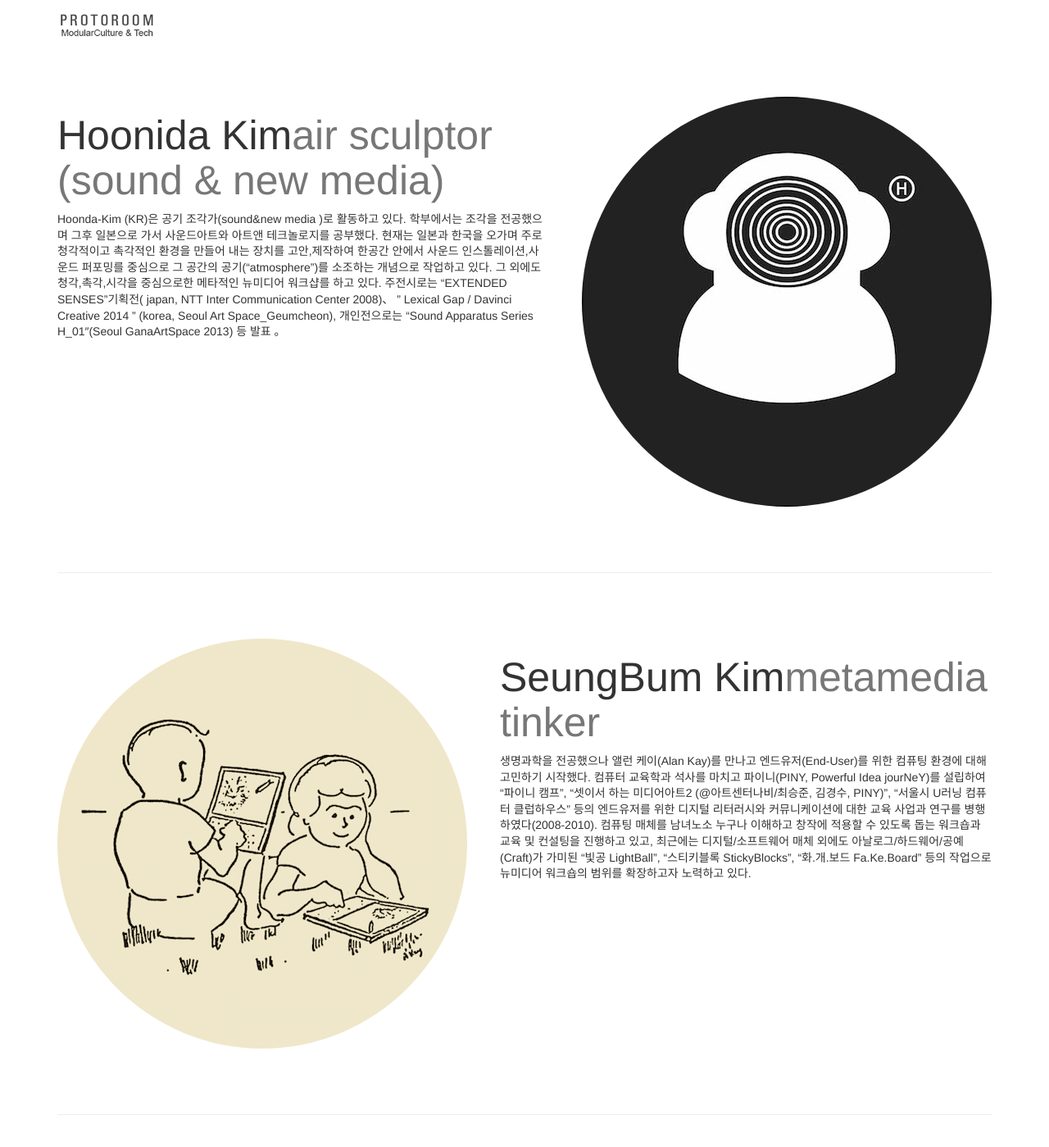
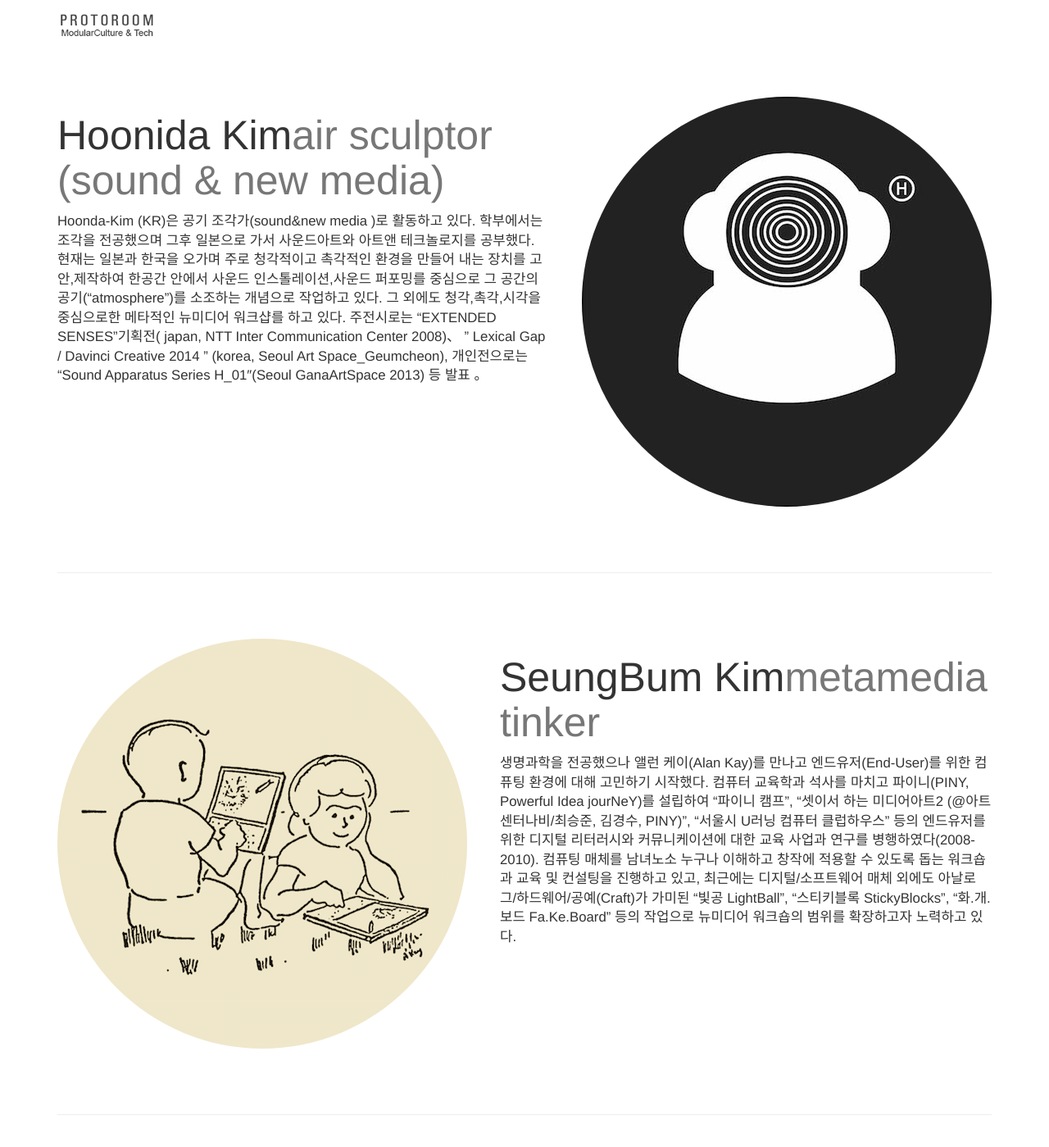
Before and after one commit to PROTOROOM/PROTOROOM, a Jekyll site: the page built from index.html, in a window 1280 px wide and 1400 px high, scrolled down 333 px. Shown: the whole window at 82% size. Built offline with Jekyll 4.4.1, drawn with Linux system fonts in a browser that asks for light colours.

Commit message:
change font size

```diff
--- a/assets/_sass/bootstrap/_type.scss
+++ b/assets/_sass/bootstrap/_type.scss
@@ -66,7 +66,7 @@ p {
   line-height: 1.4;
 
   @media (min-width: $screen-sm-min) {
-    font-size: ($font-size-base * 1);
+    font-size: ($font-size-base * 1.2);
   }
 }
 
```
